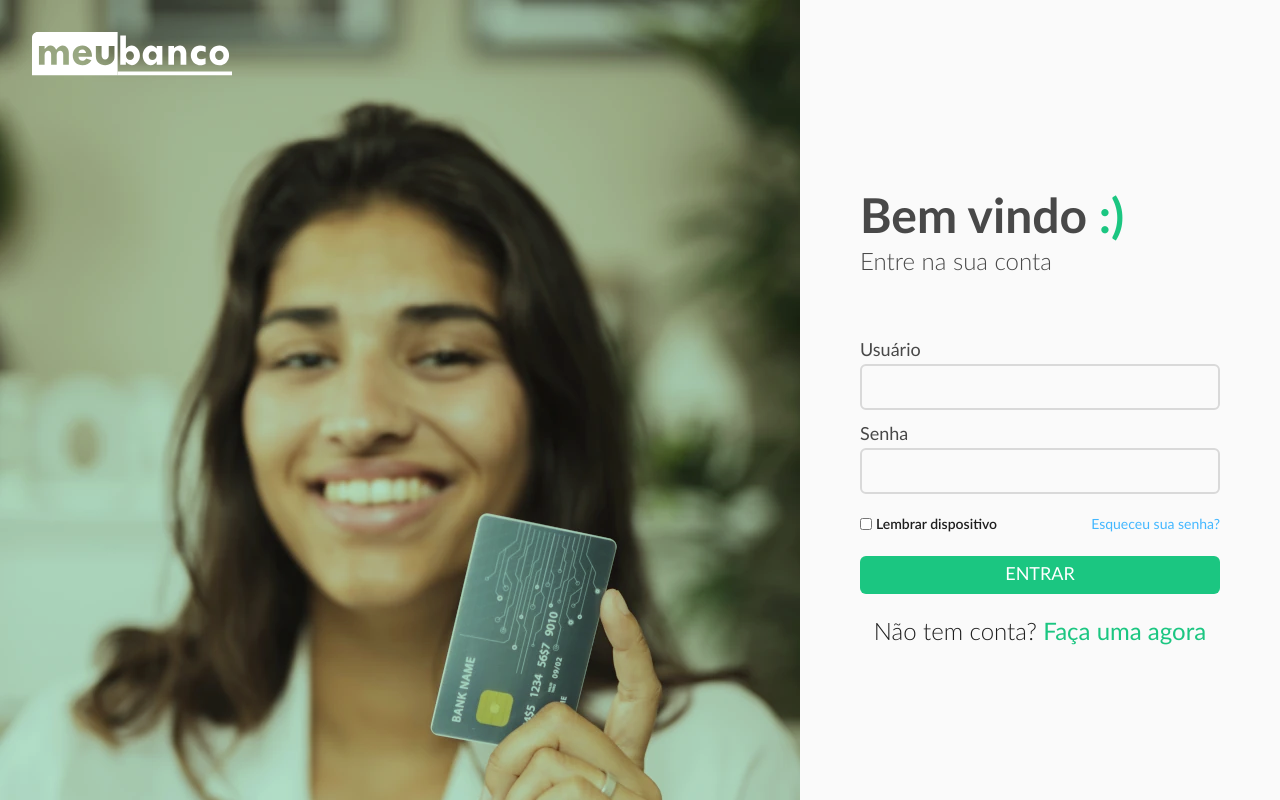
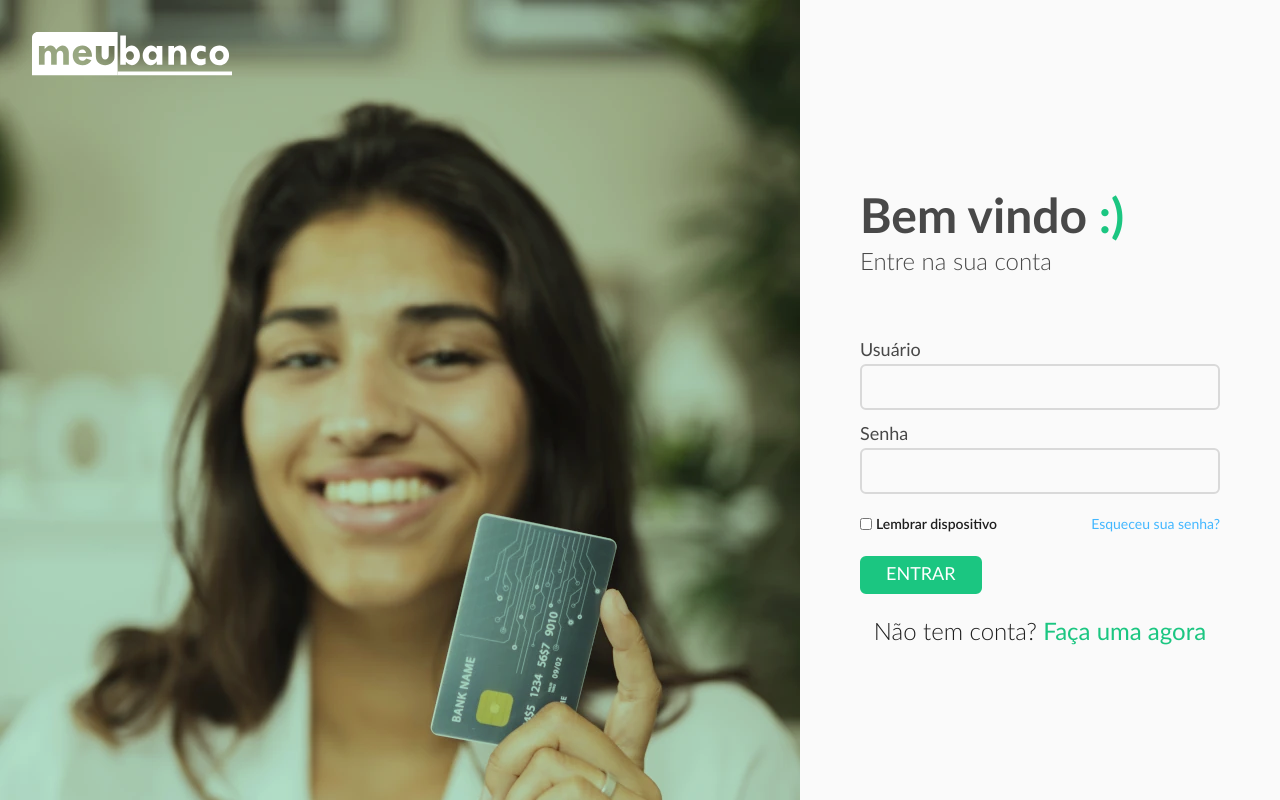
Before and after one commit to rodrigofontesdev/bank, a React (Vite) app: page / in a window 1280 px wide. Built offline with nearby package versions, Linux system fonts and the light colour scheme.

Commit message:
fix(ui): fix button component not stretching with fill property

```diff
--- a/src/components/Button/styles.module.css
+++ b/src/components/Button/styles.module.css
@@ -1,4 +1,5 @@
 .button {
+  max-width: min-content;
   display: flex;
   justify-content: center;
   align-items: center;
@@ -12,13 +13,15 @@
   color: var(--white);
   font-size: var(--font-lg);
   font-weight: var(--font-regular);
+  line-height: 1;
   text-transform: uppercase;
-  transition:
-    background-color,
-    color 300ms ease-in;
+  border: 2px solid var(--green-500);
 
   &:hover {
     background-color: var(--green-600);
+    transition:
+      background-color,
+      color 300ms ease-in;
   }
 }
 
@@ -27,19 +30,20 @@
   color: var(--white);
   font-size: var(--font-lg);
   font-weight: var(--font-regular);
+  line-height: 1;
   text-transform: uppercase;
-  outline: 2px solid var(--white);
-  transition:
-    background-color,
-    color,
-    outiline-color 300ms ease-in;
+  border: 2px solid var(--white);
 
   &:hover {
     background-color: var(--white);
     color: var(--green-500);
+    transition:
+      background-color,
+      color 300ms ease-in;
   }
 }
 
 .stretch {
-  display: block;
+  width: 100%;
+  max-width: none;
 }
```
